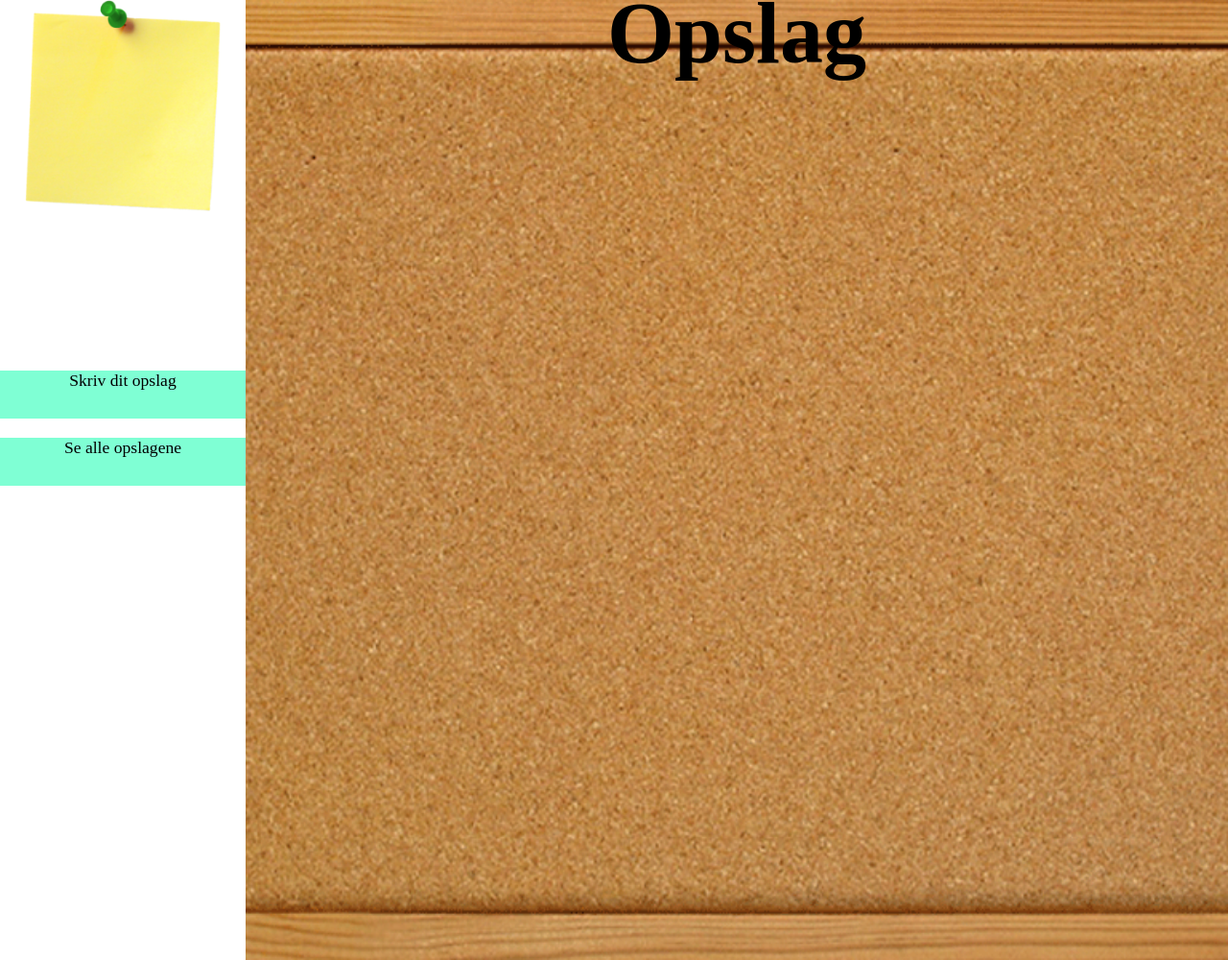
After one commit to MilleEmdal/post_it, a PHP site: page /show.html in a window 1280 px wide. The commit adds this page. Shown: the whole page at 96% size. Run offline with PHP 8.4, Linux system fonts and the light colour scheme.

Commit message:
Add files via upload

```diff
--- /dev/null
+++ b/show.html
@@ -0,0 +1,31 @@
+<!doctype html>
+<html>
+<head>
+<meta charset="utf-8">
+<title>Post It Show</title>
+<link rel="stylesheet" type="text/css" href="style/style.css">
+</head>
+
+<body>
+	<div class="full">
+	<div class="menu">
+	<div class="logo">
+		<img src="post it.png">
+	</div>
+		<nav>
+			<ul>
+				<br><br>
+				<li><a href="index.php">Skriv dit opslag</a></li>
+				<li><a href="#">Se alle opslagene</a></li>
+			</ul>
+		</nav>
+	</div>
+
+
+	<div class="show">
+		<h1>Opslag</h1>
+	</div>
+	</div>
+
+</body>
+</html>
--- a/style/style.css
+++ b/style/style.css
@@ -2,14 +2,29 @@ body
 {
 	width: 100%;
 	height: auto;
-	background: url("/board.jpg");
+}
+
+*
+{
+	margin: 0px;
+	padding: 0px;
+
+}
+
+.full
+{
+	width: 100%;
+	height: 1000px;
+	background: url("../board.jpg");
 	background-size: cover;
+	float: left;
 }
 
 a
 {
 	color: black;
 	text-decoration: none;
+	font-size: 1.1em;
 }
 
 .header
@@ -31,6 +46,7 @@ a
 	width: 80%;
 	height: 300px;
 	margin-left: 10%;
+	margin-bottom: 50px;
 }
 
 .logo img
@@ -42,8 +58,9 @@ a
 .menu
 {
 	width: 20%;
-	height: 500px;
+	height: 100%;
 	float: left;
+	background-color: white;
 }
 
 nav
@@ -59,10 +76,11 @@ ul
 li
 {
 	width: 100%;
-	height: 30px;
-	margin-bottom: 10px;
+	height: 50px;
+	text-align: center;
+	margin-bottom: 20px;
 	list-style: none;
-
+	background-color: aquamarine;
 }
 
 .fill
@@ -87,3 +105,28 @@ form textarea
 	min-height: 150px;
 
 }
+
+
+.show
+{
+	width: 80%;
+	height: 500px;
+	float: left;
+}
+
+h1
+{
+	font-size: 90px;
+}
+
+.show h1
+{
+	text-align: center;
+	line-height: 70px;
+}
+
+.show img
+{
+	width: 100%;
+	height: 100%;
+}
```
